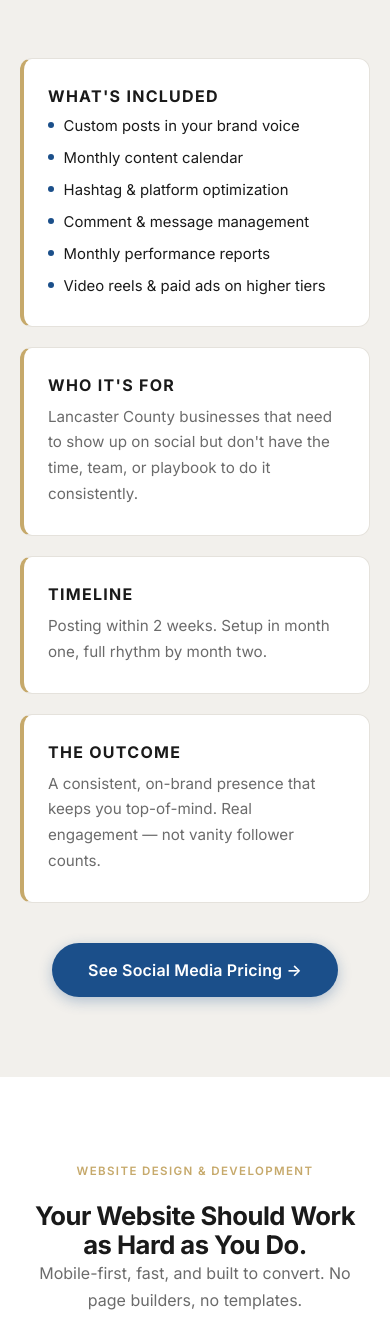
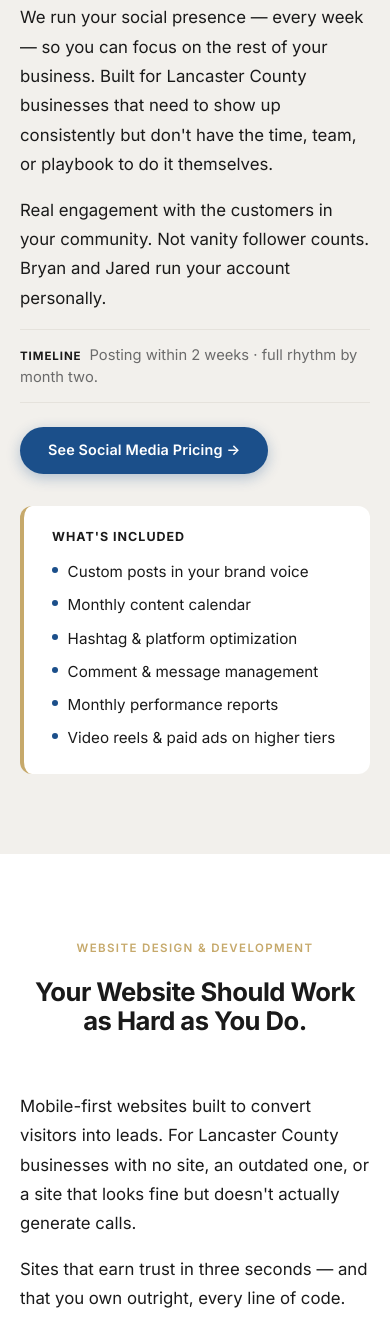
Before and after one commit to bryanfossi/mainstreet-digital, a website built with Vite: page services.html in a window 390 px wide. Shown: the part 619-1937 px from the top of the page. Built offline with nearby package versions, Linux system fonts and the light colour scheme.

Commit message:
Restructure services page: 4-box grid -> single side-by-side block
The 2x2 grid (What's included / Who it's for / Timeline / Outcome) was
the wonky — repetitive layout per service that made the page feel
template-y and visually heavy. Each service now reads as one focused
block instead of four boxes:

- Left: a 2-paragraph narrative that combines what-it-is, who-it's-for,
  and outcome into prose; a single inline timeline meta line; and the
  "See Pricing ->" CTA button
- Right: a clean "What's included" bullet list

On mobile the right column stacks below the left, preserving scan order.

Drops the per-service services-intro paragraph (the new lead paragraph
in the narrative does that job). Drops the .service-detail-grid /
.service-detail-block CSS in favor of a leaner .service-block /
.service-block-list pattern.

Net visual weight per service: 4 boxes -> 1 block. Each service
section now reads in seconds, not minutes.

Co-Authored-By: Claude Opus 4.7 (1M context) <noreply@anthropic.com>

```diff
--- a/services.html
+++ b/services.html
@@ -52,55 +52,73 @@
       margin: 0.5rem 0 0;
     }
 
-    /* "What's included / Who it's for / Timeline / Outcomes" detail grid */
-    .service-detail-grid {
+    /* Single side-by-side block per service: narrative + What's included */
+    .service-block {
       display: grid;
-      gap: 1.25rem;
-      max-width: 920px;
+      gap: 2rem;
+      max-width: 940px;
       margin: 0 auto;
+      align-items: start;
     }
     @media (min-width: 768px) {
-      .service-detail-grid { grid-template-columns: repeat(2, 1fr); gap: 1.5rem; }
+      .service-block { grid-template-columns: 1.15fr 1fr; gap: 3rem; }
     }
-    .service-detail-block {
-      background: var(--white);
-      border: 1px solid var(--border);
-      border-left: 4px solid var(--gold);
-      border-radius: var(--radius-md);
-      padding: 1.75rem 1.5rem;
+    .service-block-narrative p {
+      font-size: 1.05rem;
+      line-height: 1.75;
+      color: var(--text-dark);
+      margin-bottom: 1rem;
     }
-    .website-section .service-detail-block { background: var(--light); }
-    .service-detail-block h3 {
-      font-size: 1rem;
-      margin: 0 0 0.6rem;
+    .service-block-narrative p:last-of-type { margin-bottom: 1.5rem; }
+    .service-meta {
+      font-size: 0.92rem !important;
+      color: var(--text-muted) !important;
+      padding: 0.85rem 0;
+      margin: 0 0 1.5rem !important;
+      border-top: 1px solid var(--border);
+      border-bottom: 1px solid var(--border);
+      line-height: 1.5 !important;
+    }
+    .service-meta strong {
       color: var(--text-dark);
       text-transform: uppercase;
       letter-spacing: 0.08em;
+      font-size: 0.72rem;
       font-weight: 700;
+      margin-right: 0.5rem;
     }
-    .service-detail-block p {
-      color: var(--text-muted);
-      font-size: 0.95rem;
-      line-height: 1.7;
-      margin: 0;
+    .service-block-list {
+      background: var(--white);
+      border-left: 4px solid var(--gold);
+      padding: 1.5rem 1.75rem;
+      border-radius: var(--radius-md);
     }
-    .service-detail-block ul {
+    .website-section .service-block-list { background: var(--light); }
+    .service-block-list h3 {
+      font-size: 0.78rem;
+      font-weight: 700;
+      letter-spacing: 0.08em;
+      text-transform: uppercase;
+      color: var(--text-dark);
+      margin-bottom: 1rem;
+    }
+    .service-block-list ul {
       list-style: none;
       padding: 0;
       margin: 0;
       display: flex;
       flex-direction: column;
-      gap: 0.55rem;
+      gap: 0.6rem;
     }
-    .service-detail-block li {
+    .service-block-list li {
       display: flex;
       align-items: flex-start;
       gap: 0.6rem;
-      font-size: 0.93rem;
+      font-size: 0.95rem;
       color: var(--text-dark);
       line-height: 1.55;
     }
-    .service-detail-block li::before {
+    .service-block-list li::before {
       content: '';
       flex-shrink: 0;
       margin-top: 7px;
@@ -108,12 +126,6 @@
       height: 6px;
       border-radius: 50%;
       background: var(--blue);
-    }
-
-    /* Service section CTA row */
-    .service-cta-row {
-      text-align: center;
-      margin-top: 2.5rem;
     }
 
     /* "More services" teaser */
@@ -304,12 +316,16 @@
         <div class="service-section-header">
           <span class="section-label">Social Media Marketing</span>
           <h2 id="social-heading">Consistent. On-Brand. Every Week.</h2>
-          <p class="services-intro">Done for you, every week. <a href="/about">Bryan and Jared</a> run your account personally.</p>
         </div>
 
-        <div class="service-detail-grid">
-
-          <div class="service-detail-block">
+        <div class="service-block">
+          <div class="service-block-narrative">
+            <p>We run your social presence — every week — so you can focus on the rest of your business. Built for Lancaster County businesses that need to show up consistently but don't have the time, team, or playbook to do it themselves.</p>
+            <p>Real engagement with the customers in your community. Not vanity follower counts. <a href="/about">Bryan and Jared</a> run your account personally.</p>
+            <p class="service-meta"><strong>Timeline</strong>Posting within 2 weeks · full rhythm by month two.</p>
+            <a href="/pricing#social-media" class="btn btn-primary">See Social Media Pricing &rarr;</a>
+          </div>
+          <div class="service-block-list">
             <h3>What's included</h3>
             <ul>
               <li>Custom posts in your brand voice</li>
@@ -320,26 +336,6 @@
               <li>Video reels &amp; paid ads on higher tiers</li>
             </ul>
           </div>
-
-          <div class="service-detail-block">
-            <h3>Who it's for</h3>
-            <p>Lancaster County businesses that need to show up on social but don't have the time, team, or playbook to do it consistently.</p>
-          </div>
-
-          <div class="service-detail-block">
-            <h3>Timeline</h3>
-            <p>Posting within 2 weeks. Setup in month one, full rhythm by month two.</p>
-          </div>
-
-          <div class="service-detail-block">
-            <h3>The outcome</h3>
-            <p>A consistent, on-brand presence that keeps you top-of-mind. Real engagement — not vanity follower counts.</p>
-          </div>
-
-        </div>
-
-        <div class="service-cta-row">
-          <a href="/pricing#social-media" class="btn btn-primary btn-lg">See Social Media Pricing &rarr;</a>
         </div>
       </div>
     </section>
@@ -350,12 +346,16 @@
         <div class="service-section-header">
           <span class="section-label">Website Design &amp; Development</span>
           <h2 id="web-heading">Your Website Should Work as Hard as You Do.</h2>
-          <p class="services-intro">Mobile-first, fast, and built to convert. No page builders, no templates.</p>
         </div>
 
-        <div class="service-detail-grid">
-
-          <div class="service-detail-block">
+        <div class="service-block">
+          <div class="service-block-narrative">
+            <p>Mobile-first websites built to convert visitors into leads. For Lancaster County businesses with no site, an outdated one, or a site that looks fine but doesn't actually generate calls.</p>
+            <p>Sites that earn trust in three seconds — and that you own outright, every line of code.</p>
+            <p class="service-meta"><strong>Timeline</strong>2&ndash;3 weeks (Launch) · 3&ndash;5 weeks (Growth) · 5&ndash;8 weeks (Full-Service)</p>
+            <a href="/pricing#websites" class="btn btn-primary">See Website Pricing &rarr;</a>
+          </div>
+          <div class="service-block-list">
             <h3>What's included</h3>
             <ul>
               <li>Mobile-first, hand-coded design</li>
@@ -365,26 +365,6 @@
               <li>Higher tiers add blog/CMS, lead capture, conversion tracking, e-commerce, accessibility</li>
             </ul>
           </div>
-
-          <div class="service-detail-block">
-            <h3>Who it's for</h3>
-            <p>Lancaster County businesses with no site, an outdated one, or a site that doesn't actually convert.</p>
-          </div>
-
-          <div class="service-detail-block">
-            <h3>Timeline</h3>
-            <p>2&ndash;3 weeks (Launch) · 3&ndash;5 weeks (Growth) · 5&ndash;8 weeks (Full-Service). We hit our deadlines.</p>
-          </div>
-
-          <div class="service-detail-block">
-            <h3>The outcome</h3>
-            <p>A site that earns trust in three seconds and turns visitors into leads. You own every line of code.</p>
-          </div>
-
-        </div>
-
-        <div class="service-cta-row">
-          <a href="/pricing#websites" class="btn btn-primary btn-lg">See Website Pricing &rarr;</a>
         </div>
       </div>
     </section>
```
